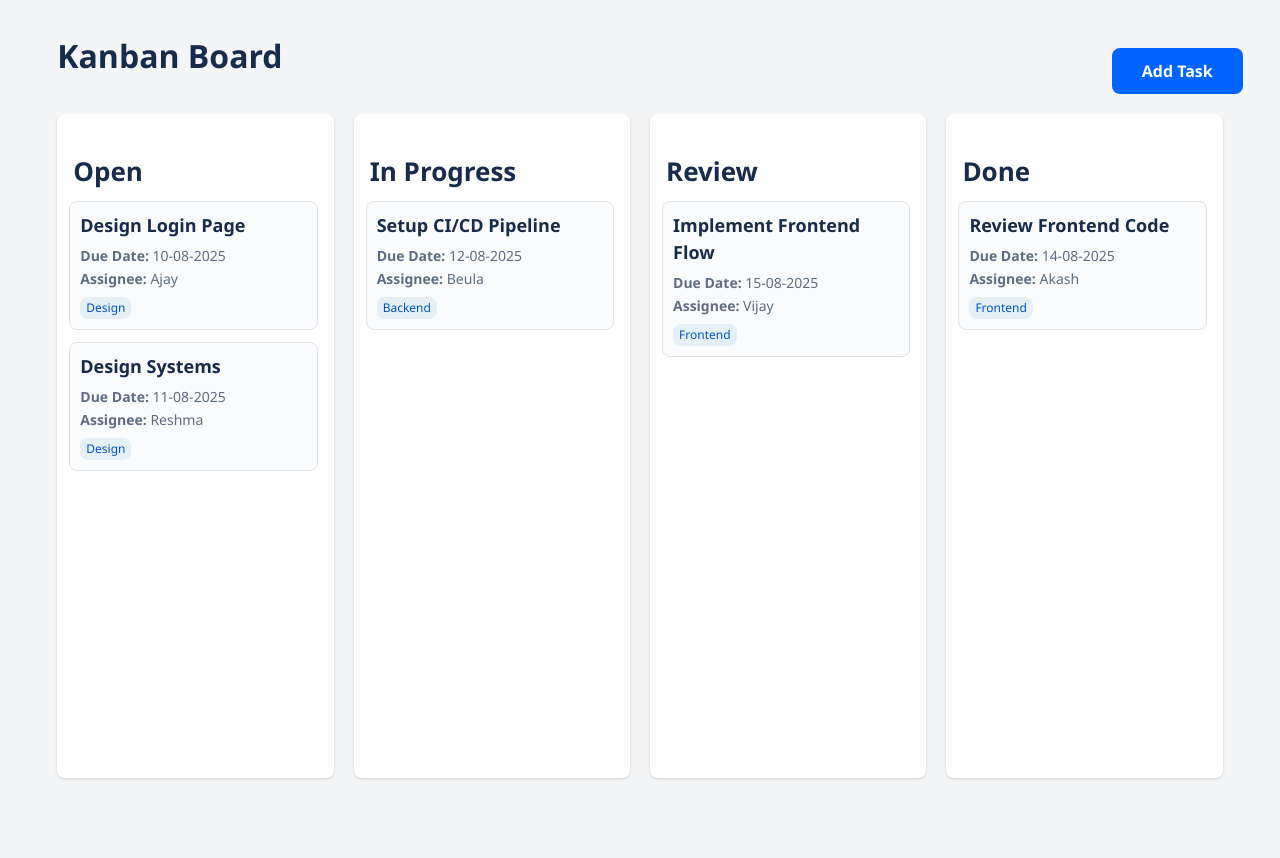
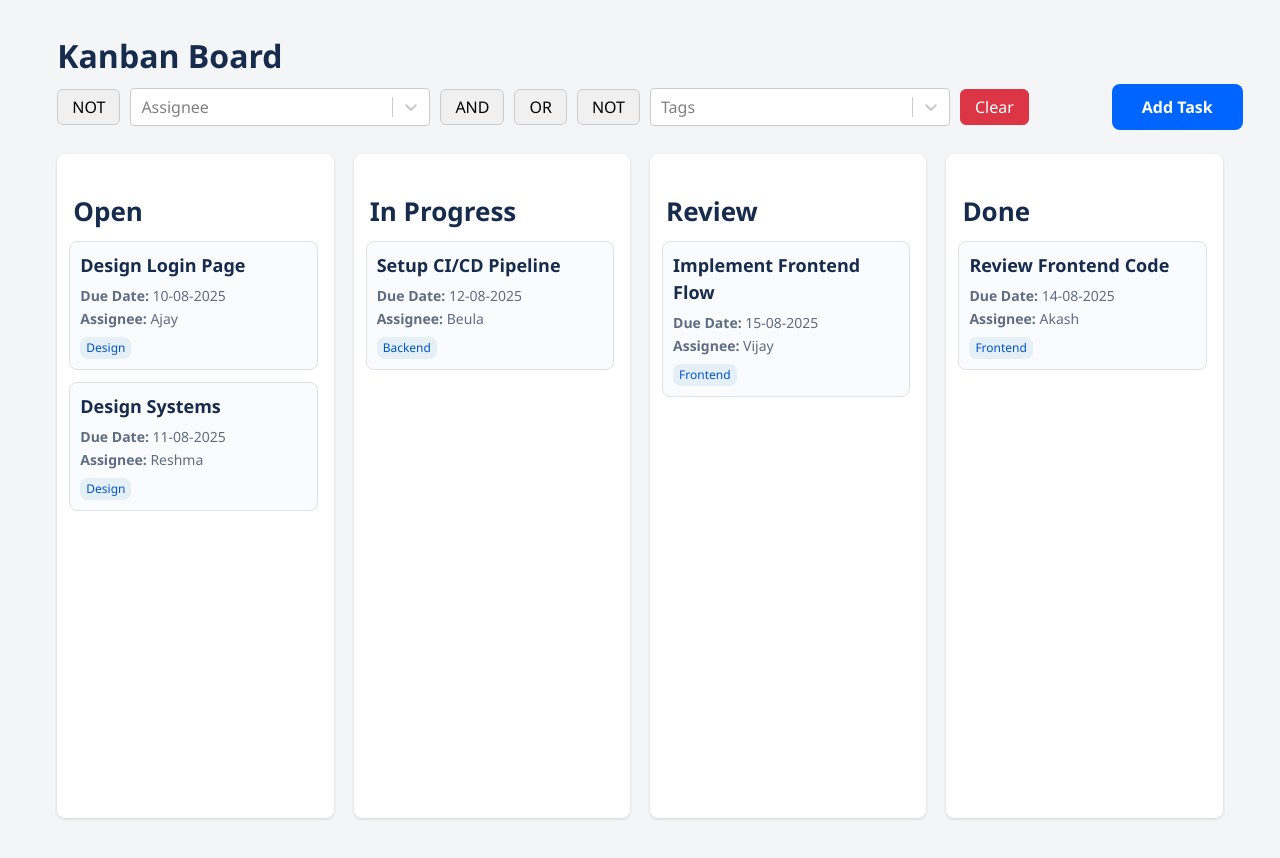
Before and after one commit to jobinijohnson07/kanban-react, a React (Vite) app: page / in a window 1280 px wide. Shown: the top 858 px of the page. Built offline with nearby package versions, Linux system fonts and the light colour scheme.

Commit message:
filter component completed

```diff
--- a/package.json
+++ b/package.json
@@ -20,7 +20,8 @@
     "@hello-pangea/dnd": "^18.0.1",
     "lucide-react": "^0.536.0",
     "react": "^18.2.0",
-    "react-dom": "^18.2.0"
+    "react-dom": "^18.2.0",
+    "react-select": "^5.10.2"
   },
   "devDependencies": {
     "@eslint/js": "^9.30.1",
--- a/src/App.css
+++ b/src/App.css
@@ -14,6 +14,7 @@ body {
 
 .header-section{
   display: flex;
+  align-items: center;
   justify-content: space-between;
 }
 
@@ -243,6 +244,17 @@ body {
   font-weight: 600;
   border-radius: 8px;
   cursor: pointer;
+  transition: background-color 0.3s ease;
+}
+
+.deletebutton-content{
+  padding: 12px 30px;
+  background-color: #DC3545;
+  border: none;
+  color: white;
+  font-weight: 600;
+  border-radius: 8px;
+  cursor: pointer;
   margin-top: 1rem;
   transition: background-color 0.3s ease;
 }
@@ -253,6 +265,11 @@ body {
 
 .button-content:hover {
   background-color: #004f9a;
+}
+
+
+.deletebutton-content:hover{
+  background-color: red;
 }
 
 .error {
@@ -306,6 +323,45 @@ body {
   cursor: pointer;
 }
 
+.container {
+  display: flex;
+  align-items: center;
+  flex-wrap: wrap;
+  gap: 10px;
+  padding: 8px 0;
+}
+
+.filterbutton {
+  padding: 6px 14px;
+  background-color: #f0f0f0;
+  border: 1px solid #ccc;
+  border-radius: 6px;
+  cursor: pointer;
+  font-weight: 500;
+  transition: background 0.3s ease;
+}
+
+.active {
+  background-color: #007bff;
+  color: white;
+  border-color: #007bff;
+}
+
+.clearButton {
+  padding: 6px 14px;
+  background-color: #dc3545;
+  color: white;
+  border: 1px solid #dc3545;
+  border-radius: 6px;
+  cursor: pointer;
+  font-weight: 500;
+}
+
+.selectWrapper {
+  flex: 1 1 250px;
+  min-width: 250px;
+}
+
 #root {
   max-width: 1280px;
   margin: 0 auto;
--- /dev/null
+++ b/src/Filter.module.css
@@ -0,0 +1,39 @@
+.container {
+  display: flex;
+  align-items: center;
+  flex-wrap: wrap;
+  gap: 10px;
+  padding: 8px 0;
+  margin-left: 20px;
+}
+
+.filterbutton {
+  padding: 6px 14px;
+  background-color: #f0f0f0;
+  border: 1px solid #ccc;
+  border-radius: 6px;
+  cursor: pointer;
+  font-weight: 500;
+  transition: background 0.3s ease;
+}
+
+.active {
+  background-color: #007bff;
+  color: white;
+  border-color: #007bff;
+}
+
+.clearButton {
+  padding: 6px 14px;
+  background-color: #dc3545;
+  color: white;
+  border: 1px solid #dc3545;
+  border-radius: 6px;
+  cursor: pointer;
+  font-weight: 500;
+}
+
+.selectWrapper {
+  flex: 1 1 300px;
+  min-width: 300px;
+}
--- a/src/components/Board/Filter.tsx
+++ b/src/components/Board/Filter.tsx
@@ -1,9 +1,171 @@
 import { useState } from 'react';
+import Select, { type MultiValue, type ActionMeta } from 'react-select';
+import styles from '../../Filter.module.css';
 
-const Filter = () => {
-    const [filterAssignees, setFilterAssignees] = useState<string[]>([]);
-    const [filterTags, setFilterTags] = useState<string[]>([]);
-    const [filterMode, setFilterMode] = useState<'AND' | 'OR' | 'NOT'>('AND');
+interface Option {
+  label: string;
+  value: string;
+}
 
+interface FilterProps {
+  assigneeOptions: string[];
+  tagOptions: string[];
+  onFilterChange: (filters: {
+    assignees: string[];
+    assigneeNot: boolean;
+    tags: string[];
+    tagNot: boolean;
+    mode: 'AND' | 'OR' | null;
+  }) => void;
 }
+
+const Filter: React.FC<FilterProps> = ({ assigneeOptions, tagOptions, onFilterChange }) => {
+  const [selectedAssignees, setSelectedAssignees] = useState<Option[]>([]);
+  const [selectedTags, setSelectedTags] = useState<Option[]>([]);
+  const [assigneeNot, setAssigneeNot] = useState(false);
+  const [tagNot, setTagNot] = useState(false);
+  const [mode, setMode] = useState<'AND' | 'OR' | null>(null);
+
+  const toOptions = (arr: string[]): Option[] =>
+    arr.map(item => ({ label: item, value: item }));
+
+  const handleFilterChange = (
+    assignees = selectedAssignees,
+    assigneeNotFlag = assigneeNot,
+    tags = selectedTags,
+    tagNotFlag = tagNot,
+    filterMode = mode
+  ) => {
+    onFilterChange({
+      assignees: assignees.map(a => a.value),
+      assigneeNot: assigneeNotFlag,
+      tags: tags.map(t => t.value),
+      tagNot: tagNotFlag,
+      mode: filterMode,
+    });
+  };
+
+  // Toggle NOT button for Assignee
+  const toggleAssigneeNot = () => {
+    const newVal = !assigneeNot;
+    setAssigneeNot(newVal);
+    handleFilterChange(selectedAssignees, newVal, selectedTags, tagNot, mode);
+  };
+
+  // Toggle NOT button for Tag
+  const toggleTagNot = () => {
+    const newVal = !tagNot;
+    setTagNot(newVal);
+    handleFilterChange(selectedAssignees, assigneeNot, selectedTags, newVal, mode);
+  };
+
+  // Toggle AND/OR mode buttons
+  const handleModeChange = (newMode: 'AND' | 'OR') => {
+    const updatedMode = mode === newMode ? null : newMode;
+    setMode(updatedMode);
+    handleFilterChange(selectedAssignees, assigneeNot, selectedTags, tagNot, updatedMode);
+  };
+
+  // Update Assignee selections
+  const handleAssigneeChange = (
+    options: MultiValue<Option>,
+    _: ActionMeta<Option>
+  ) => {
+    const safeOptions = [...options];
+    setSelectedAssignees(safeOptions);
+    handleFilterChange(safeOptions, assigneeNot, selectedTags, tagNot, mode);
+  };
+
+  // Update Tag selections
+  const handleTagChange = (
+    options: MultiValue<Option>,
+    _: ActionMeta<Option>
+  ) => {
+    const safeOptions = [...options];
+    setSelectedTags(safeOptions);
+    handleFilterChange(selectedAssignees, assigneeNot, safeOptions, tagNot, mode);
+  };
+
+  // Reset all filters
+  const handleClear = () => {
+    setSelectedAssignees([]);
+    setSelectedTags([]);
+    setAssigneeNot(false);
+    setTagNot(false);
+    setMode(null);
+    handleFilterChange([], false, [], false, null);
+  };
+
+  return (
+    <div className={styles.container}>
+      {/* Assignee NOT button */}
+      <button
+        type="button"
+        onClick={toggleAssigneeNot}
+        className={`${styles.filterbutton} ${assigneeNot ? styles.active : ''}`}
+      >
+        NOT
+      </button>
+
+      {/* Assignee multi-select */}
+      <div className={styles.selectWrapper}>
+        <Select
+          isMulti
+          options={toOptions(assigneeOptions)}
+          value={selectedAssignees}
+          onChange={handleAssigneeChange}
+          placeholder="Assignee"
+        />
+      </div>
+
+      {/* AND button */}
+      <button
+        type="button"
+        onClick={() => handleModeChange('AND')}
+        className={`${styles.filterbutton} ${mode === 'AND' ? styles.active : ''}`}
+      >
+        AND
+      </button>
+
+      {/* OR button */}
+      <button
+        type="button"
+        onClick={() => handleModeChange('OR')}
+        className={`${styles.filterbutton} ${mode === 'OR' ? styles.active : ''}`}
+      >
+        OR
+      </button>
+
+      {/* Tag NOT button */}
+      <button
+        type="button"
+        onClick={toggleTagNot}
+        className={`${styles.filterbutton} ${tagNot ? styles.active : ''}`}
+      >
+        NOT
+      </button>
+
+      {/* Tag multi-select */}
+      <div className={styles.selectWrapper}>
+        <Select
+          isMulti
+          options={toOptions(tagOptions)}
+          value={selectedTags}
+          onChange={handleTagChange}
+          placeholder="Tags"
+        />
+      </div>
+
+      {/* Clear filter button */}
+      <button
+        type="button"
+        onClick={handleClear}
+        className={styles.clearButton}
+      >
+        Clear
+      </button>
+    </div>
+  );
+};
+
 export default Filter;
--- a/src/components/Board/KanbanBoard.tsx
+++ b/src/components/Board/KanbanBoard.tsx
@@ -3,6 +3,7 @@ import { DragDropContext, type DropResult } from '@hello-pangea/dnd';
 import Column from './Column.tsx';
 import AddTaskForm from './AddTaskForm.tsx';
 import TaskModal from './TaskModal.tsx';
+import Filter from './Filter.tsx';
 import { tasks as initialTasks } from '../../data/tasks';
 import type { Task, Status } from '../../types/task';
 
@@ -12,6 +13,41 @@ const KanbanBoard = () => {
   const [tasks, setTasks] = useState<Task[]>(initialTasks);
   const [showFormModal, setShowFormModal] = useState(false);
   const [selectedTask, setSelectedTask] = useState<Task | null>(null);
+
+  const [filters, setFilters] = useState({
+    assignees: [] as string[],
+    assigneeNot: false,
+    tags: [] as string[],
+    tagNot: false,
+    mode: null as 'AND' | 'OR' | null,
+  });
+
+  const filteredTasks = tasks.filter(task => {
+  const assigneeMatch = filters.assigneeNot
+      ? !filters.assignees.includes(task.assignee)
+      : filters.assignees.length === 0 || filters.assignees.includes(task.assignee);
+
+  const tagMatch = filters.tagNot
+      ? !filters.tags.includes(task.tag)
+      : filters.tags.length === 0 || filters.tags.includes(task.tag);
+
+    if (filters.mode === 'AND') {
+      return assigneeMatch && tagMatch;
+    } else if (filters.mode === 'OR') {
+      return assigneeMatch || tagMatch;
+    } else {
+      if (filters.assignees.length > 0 && filters.tags.length > 0) {
+        return assigneeMatch && tagMatch;
+      } else if (filters.assignees.length > 0) {
+        return assigneeMatch;
+      } else if (filters.tags.length > 0) {
+        return tagMatch;
+      } else {
+        return true;
+      }
+    }
+  });
+
 
   const onDragEnd = (result: DropResult) => {
     const { destination, source, draggableId } = result;
@@ -40,10 +76,20 @@ const KanbanBoard = () => {
     setSelectedTask(null);
   };
 
+  const assigneeOptions = [...new Set(tasks.map(task => task.assignee))];
+  const tagOptions = [...new Set(tasks.map(task => task.tag))];
+
   return (
     <div>
+      <div className="kanban-heading">Kanban Board</div>
+
       <div className="header-section">
-        <div className="kanban-heading">Kanban Board</div>
+        <Filter
+          assigneeOptions={assigneeOptions}
+          tagOptions={tagOptions}
+          onFilterChange={setFilters}
+        />
+
         <button onClick={() => setShowFormModal(true)} className="button-content">
           Add Task
         </button>
@@ -55,7 +101,7 @@ const KanbanBoard = () => {
             <Column
               key={status}
               status={status}
-              tasks={tasks.filter(task => task.status === status)}
+              tasks={filteredTasks.filter(task => task.status === status)}
               onCardClick={handleCardClick}
             />
           ))}
--- a/src/components/Board/TaskModal.tsx
+++ b/src/components/Board/TaskModal.tsx
@@ -31,7 +31,7 @@ const TaskModal: React.FC<TaskModalProps> = ({ task, onClose, onDelete }) => {
         </div>
 
         <div className="modal-actions">
-          <button onClick={() => onDelete(task.id)} className="button-content" aria-label="Delete Task">
+          <button onClick={() => onDelete(task.id)} className="deletebutton-content" aria-label="Delete Task">
             Delete
           </button>
         </div>
```
Also changed, not shown: 1 other file (tests, documents, lock files or other folders).
